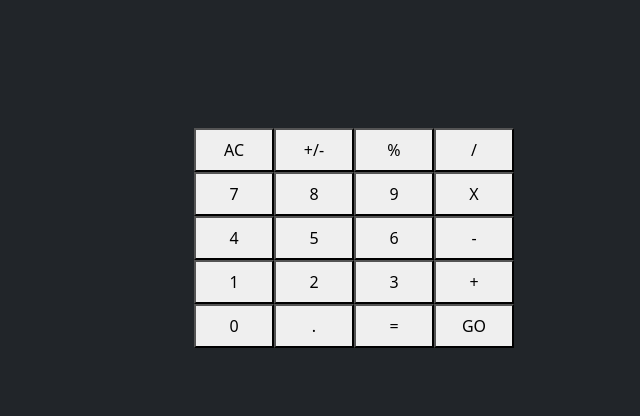
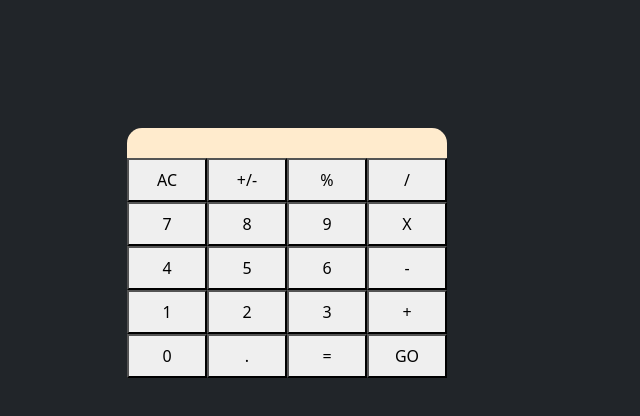
Before and after one commit to arikarim/Calculator, a React (Create React App) app: page / in a window 1280 px wide. Shown: the top 416 px of the page, without its empty margins (353-993 px from the left). Built offline with nearby package versions, Linux system fonts and the light colour scheme.

Commit message:
Style to the input

```diff
--- a/src/App.css
+++ b/src/App.css
@@ -9,7 +9,19 @@ body {
 
 .container {
   margin-top: 10%;
-  color: aliceblue;
+  color: red;
+}
+
+.parent {
+  width: 320px;
+  padding-bottom: 10px;
+}
+
+.input {
+  height: 30px;
+  background-color: blanchedalmond;
+  border-top-left-radius: 15px;
+  border-top-right-radius: 15px;
 }
 
 .cont {
--- a/src/components/App.js
+++ b/src/components/App.js
@@ -43,8 +43,10 @@ class App extends Component {
       result = next === null ? operation : next;
     }
     return (
-      <div className="col-2 mx-auto">
-        <Display result={result} />
+      <div className="col-2 mx-auto text-end parent">
+        <div className="py-1 input">
+          <Display className="" result={result} />
+        </div>
         <ButtonPanel clickHandler={this.handleClick} />
       </div>
     );
```
